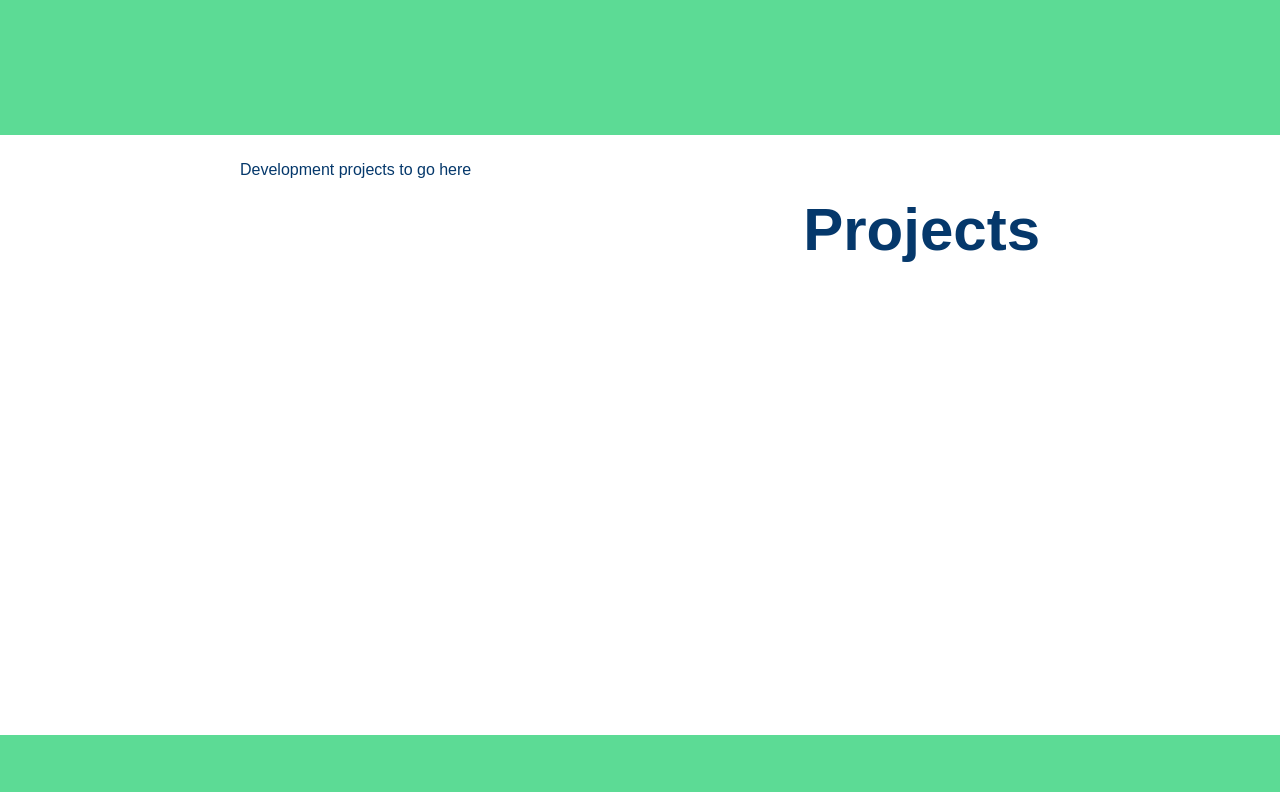
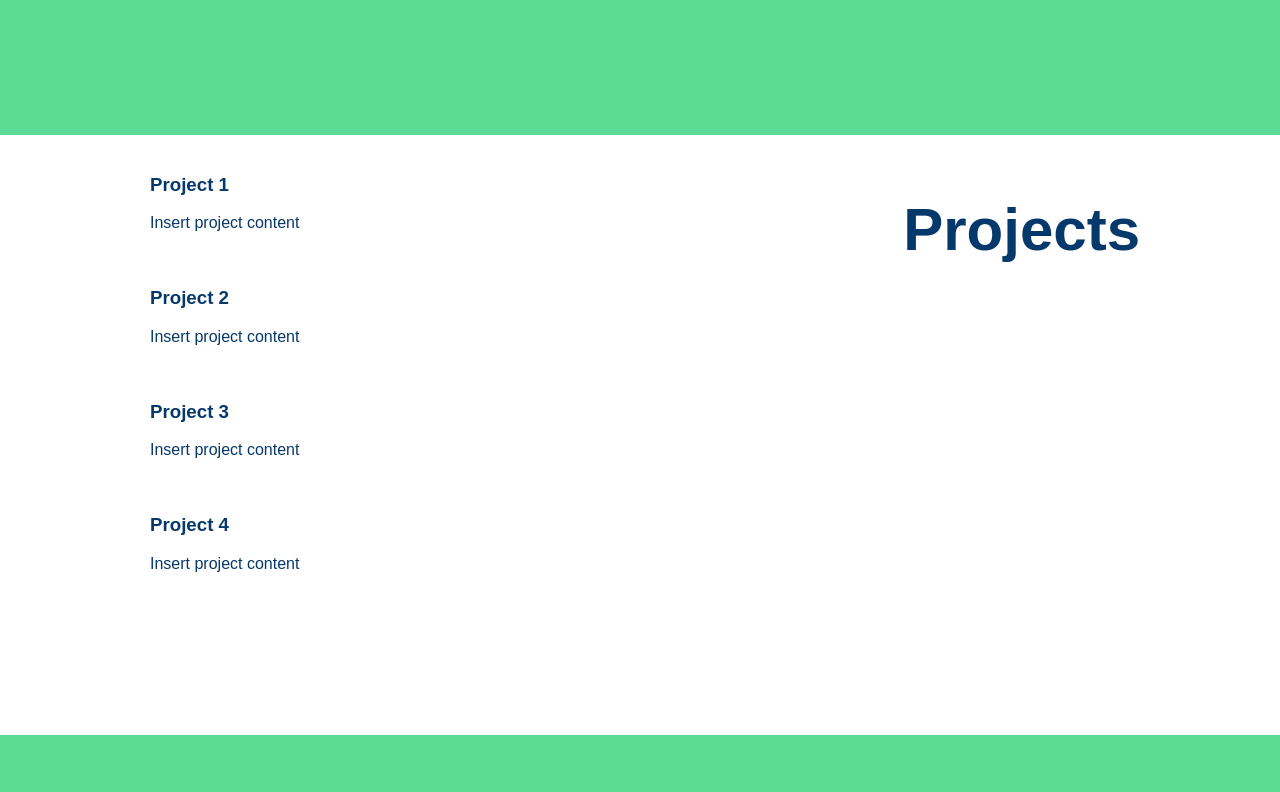
Before and after one commit to alexxverd/alexxverd.github.io, a plain HTML site: page index.html in a window 1280 px wide. Shown: the part 560-1352 px from the top of the page. Drawn offline with Linux system fonts and the light colour scheme.

Commit message:
index.html update
Page layout

```diff
--- a/index.html
+++ b/index.html
@@ -14,7 +14,6 @@
         </ul>
     </div>
     </header>
-
     <main>
         <div class="container1" id="about">
             <section>
@@ -25,7 +24,22 @@
         <div class="container2" id="projects">
             <section>
                 <h2>Projects</h2>
-                <p>Development projects to go here</p>
+                <section id="project1">
+                    <h3>Project 1</h3>
+                    <p>Insert project content</p>
+                </section>
+                <section id="project2">
+                    <h3>Project 2</h3>
+                    <p>Insert project content</p>
+                </section>
+                <section id="project3">
+                    <h3>Project 3</h3>
+                    <p>Insert project content</p>
+                </section>
+                <section  id="project3">
+                    <h3>Project 4</h3>
+                    <p>Insert project content</p>
+                </section>
             </section>
         </div>
         <div class="container3" id="education">
@@ -35,7 +49,6 @@
             </section>
         </div>
     </main>
-
     <footer class="footer">
         <div>
             <h4>Alexx Verdichizzi Online Portfolio</h4>
--- a/styles.css
+++ b/styles.css
@@ -35,6 +35,7 @@ body{
 .navigation ul li a{
     text-decoration: none;
     color:#05386B;
+    font-weight: bold;
 }
 
 /******************************
@@ -50,7 +51,7 @@ body{
 }
 
 .container1 section{
-    width: 800px;
+    width: 1000px;
     padding: 10px;
     color:#05386B;
 }
@@ -68,9 +69,25 @@ body{
 }
 
 .container2 section{
-    width: 800px;
+    width: 1000px;
     padding: 10px;
     color:#05386B;
+}
+
+.container2 section #project1{
+    width: 500px;
+}
+
+.container2 section #project2{
+    width: 500px;
+}
+
+.container2 section #project3{
+    width: 500px;
+}
+
+.container2 section #project4{
+    width: 500px;
 }
 
 .container2 section h2{
@@ -87,7 +104,7 @@ body{
 }
 
 .container3 section{
-    width: 800px;
+    width: 1000px;
     padding: 10px;
     color:#05386B;
 }
```
